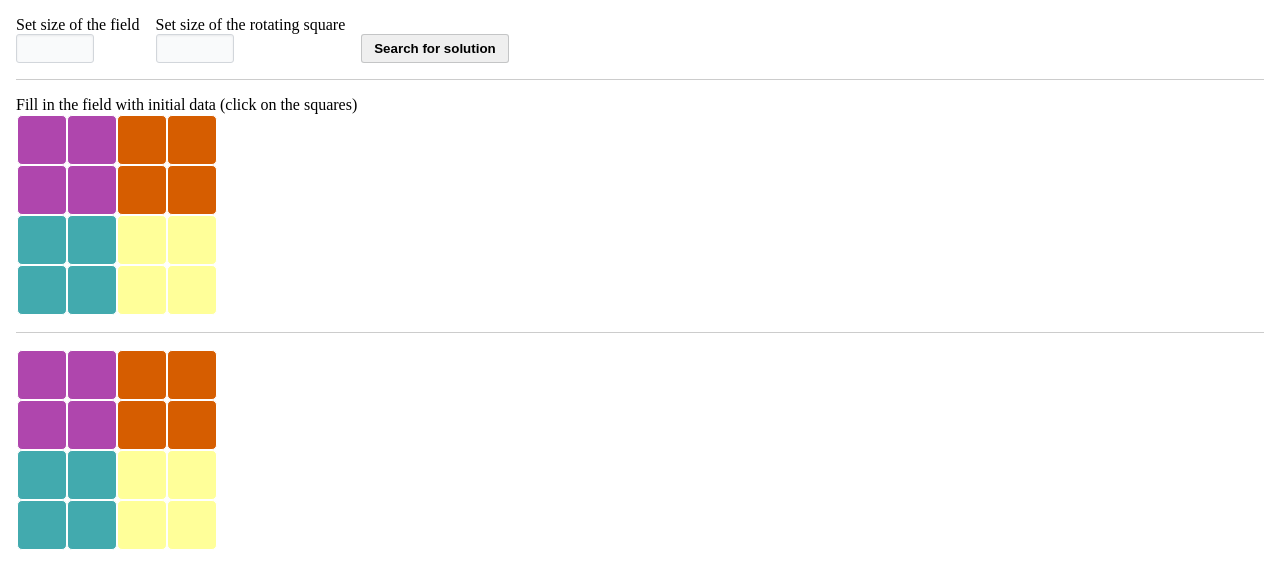
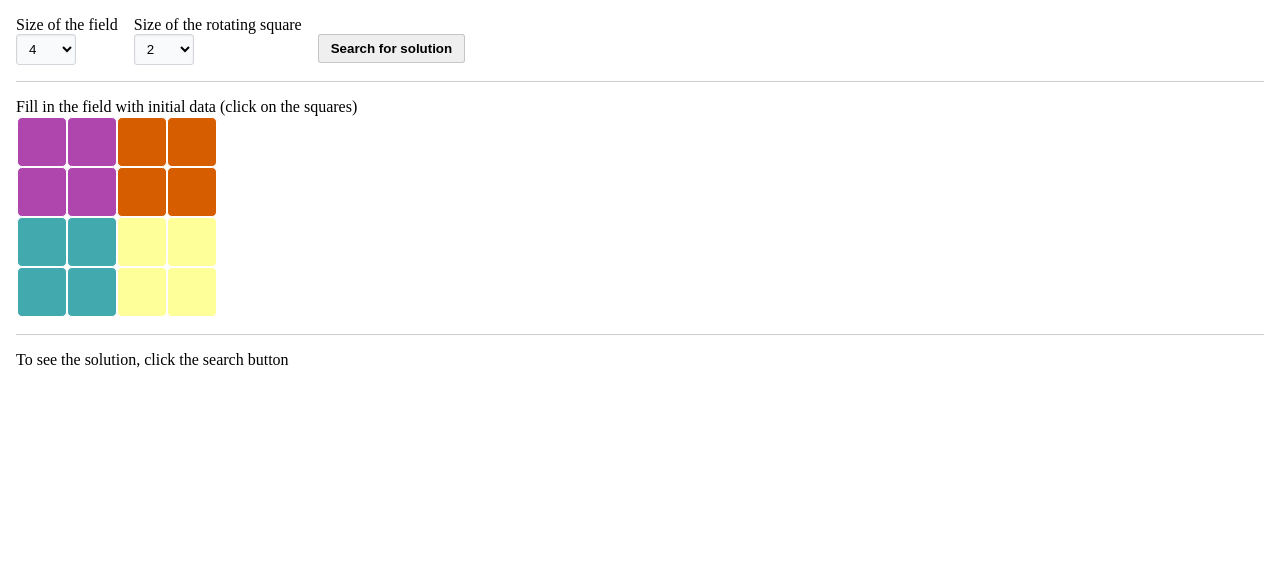
Before and after one commit to ArtemNikolaev/solve-ruby-square, a plain HTML site: page index.html in a window 1280 px wide. Drawn offline with Linux system fonts and the light colour scheme.

Commit message:
initial options control

```diff
--- a/index.html
+++ b/index.html
@@ -11,18 +11,20 @@
   <div class="wrapper">
     <div class="control">
       <div class="form-item">
-        <div><label for="common-square-size">Set size of the field</label></div>
-        <input
-          id="common-square-size"
-          type="text"
-        >
+        <div><label for="common-square-size">Size of the field</label></div>
+        <select id="common-square-size">
+          <option value="4">4</option>
+          <option value="6">6</option>
+          <option value="8">8</option>
+        </select>
       </div>
       <div class="form-item">
-        <div><label for="rotating-square-size">Set size of the rotating square</label></div>
-        <input
-          id="rotating-square-size"
-          type="text"
-        >
+        <div><label for="rotating-square-size">Size of the rotating square</label></div>
+        <select id="rotating-square-size">
+            <option value="2">2</option>
+            <option value="3">3</option>
+            <option value="4">4</option>
+          </select>
       </div>
       <div class="form-item">
         <div>&nbsp;</div>
@@ -32,49 +34,12 @@
     <div class="preview">
       <span>Fill in the field with initial data (click on the squares)</span>
       <div
-        id="field"
+        id="ruby-square"
         class="field"
-      >
-        <div class="square violet"></div>
-        <div class="square violet"></div>
-        <div class="square orange"></div>
-        <div class="square orange"></div>
-        <div class="square violet"></div>
-        <div class="square violet"></div>
-        <div class="square orange"></div>
-        <div class="square orange"></div>
-        <div class="square green"></div>
-        <div class="square green"></div>
-        <div class="square yellow"></div>
-        <div class="square yellow"></div>
-        <div class="square green"></div>
-        <div class="square green"></div>
-        <div class="square yellow"></div>
-        <div class="square yellow"></div>
-      </div>
+      ></div>
     </div>
     <div class="solution">
-      <div
-        id="field"
-        class="field"
-      >
-        <div class="square violet"></div>
-        <div class="square violet"></div>
-        <div class="square orange"></div>
-        <div class="square orange"></div>
-        <div class="square violet"></div>
-        <div class="square violet"></div>
-        <div class="square orange"></div>
-        <div class="square orange"></div>
-        <div class="square green"></div>
-        <div class="square green"></div>
-        <div class="square yellow"></div>
-        <div class="square yellow"></div>
-        <div class="square green"></div>
-        <div class="square green"></div>
-        <div class="square yellow"></div>
-        <div class="square yellow"></div>
-      </div>
+      <span>To see the solution, click the search button</span>
     </div>
   </div>
   <script src="./main.js"></script>
--- a/main.js
+++ b/main.js
@@ -1,9 +1,112 @@
-const colors = {
-  violet: 0,
-  orange: 1,
-  yellow: 2,
-  green: 3,
-};
+let rubySquareArray = [];
 
-let sizeOfCommonSquare = 0;
-let sizeOfRotatingSquare = 0;
+const colors = ['violet', 'orange', 'green', 'yellow'];
+
+let commonSquareSize = 4;
+let rotatingSquareSize = 2;
+
+
+const rubySquare = document.querySelector('#ruby-square');
+const commonSquareSizeSelect = document.querySelector('#common-square-size');
+const rotatingSquareSizeSelect = document.querySelector('#rotating-square-size');
+const searchButton = document.querySelector('#search-button');
+
+commonSquareSizeSelect.value = commonSquareSize;
+rotatingSquareSizeSelect.value = rotatingSquareSize;
+
+rubySquareArray = getRubySquareArray(commonSquareSize);
+drawRubySquare(rubySquareArray);
+
+commonSquareSizeSelect.addEventListener('change', (e) => {
+  commonSquareSize = Number(e.target.value);
+
+  rubySquareArray = getRubySquareArray(commonSquareSize);
+  drawRubySquare(rubySquareArray);
+});
+
+rotatingSquareSizeSelect.addEventListener('change', (e) => {
+  rotatingSquareSize = Number(e.target.value);
+});
+
+rubySquare.addEventListener('click', (e) => {
+  if (e.target === rubySquare) return;
+
+  const square = e.target;
+  const ids = square.id.split('-');
+
+  const i = Number(ids[0]);
+  const j = Number(ids[1]);
+
+  const oldColor = colors[rubySquareArray[i][j].color];
+
+  rubySquareArray[i][j].color = rubySquareArray[i][j].color === 3
+    ? 0
+    : rubySquareArray[i][j].color + 1;
+
+  const newColor = colors[rubySquareArray[i][j].color];
+
+  square.classList.replace(oldColor, newColor);
+});
+
+searchButton.addEventListener('click', () => {
+  console.log('search', commonSquareSize, rotatingSquareSize);
+});
+
+
+/**
+ * get ruby square array
+ *
+ * @param {number} squareSize - side of square
+ * @return {array} ruby square array
+ */
+function getRubySquareArray(squareSize) {
+  const rubySquareArray = [];
+
+  for (let i = 0; i < squareSize; ++i) {
+    rubySquareArray[i] = [];
+
+    const isTop = !Math.floor(i / (squareSize / 2));
+
+    for (let j = 0; j < squareSize; ++j) {
+      const isLeft = !Math.floor(j / (squareSize / 2));
+
+      /* set color of square */
+      let color;
+
+      if (isTop && isLeft) color = 0;
+      else if (isTop && !isLeft) color = 1;
+      else if (isLeft) color = 2;
+      else color = 3;
+
+      rubySquareArray[i][j] = {
+        color,
+      };
+    }
+  }
+
+  return rubySquareArray;
+}
+
+
+/**
+ * draw ruby square
+ *
+ * @param {array} rubySquareArray
+ * @return {void}
+ */
+function drawRubySquare(rubySquareArray) {
+  const length = rubySquareArray.length;
+
+  rubySquare.innerHTML = '';
+  rubySquare.style.width = `${50 * length}px`;
+
+  for (let i = 0; i < length; ++i) {
+    for (let j = 0; j < length; ++j) {
+      const square = document.createElement('div');
+      square.id = `${i}-${j}`
+      square.classList.add('square');
+      square.classList.add(colors[rubySquareArray[i][j].color]);
+      rubySquare.appendChild(square);
+    }
+  }
+}
--- a/styles.css
+++ b/styles.css
@@ -7,8 +7,8 @@ html, body {
   height: 100%;
 }
 
-input {
-  width: 60px;
+select {
+  min-width: 60px;
 
   padding: 6px 8px;
 
@@ -21,7 +21,7 @@ input {
   outline: none;
 }
 
-input:focus {
+select:focus {
   border-color: hsl(212, 100%, 56%);
   box-shadow: inset 0 1px 2px hsla(210, 13%, 12%, .075),
     0 0 0 2px hsla(212, 97%, 43%, .3);
```
